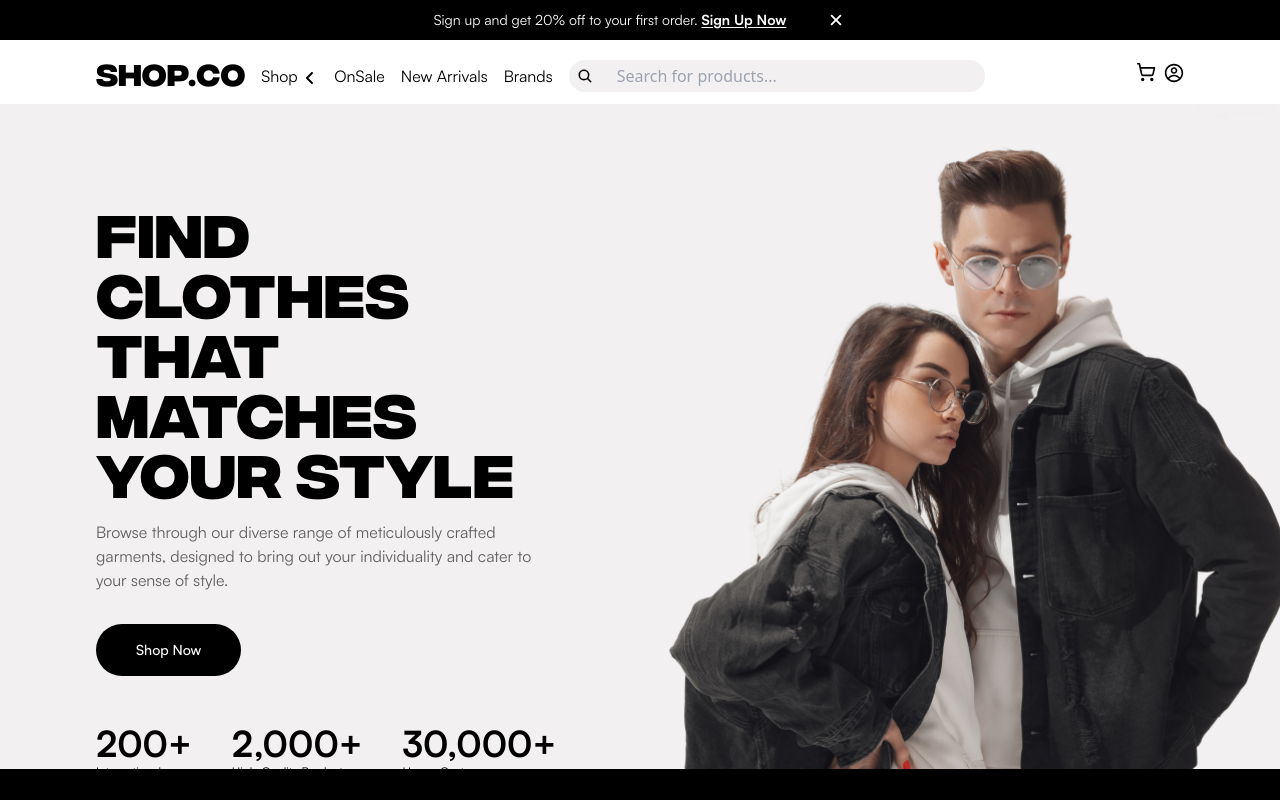
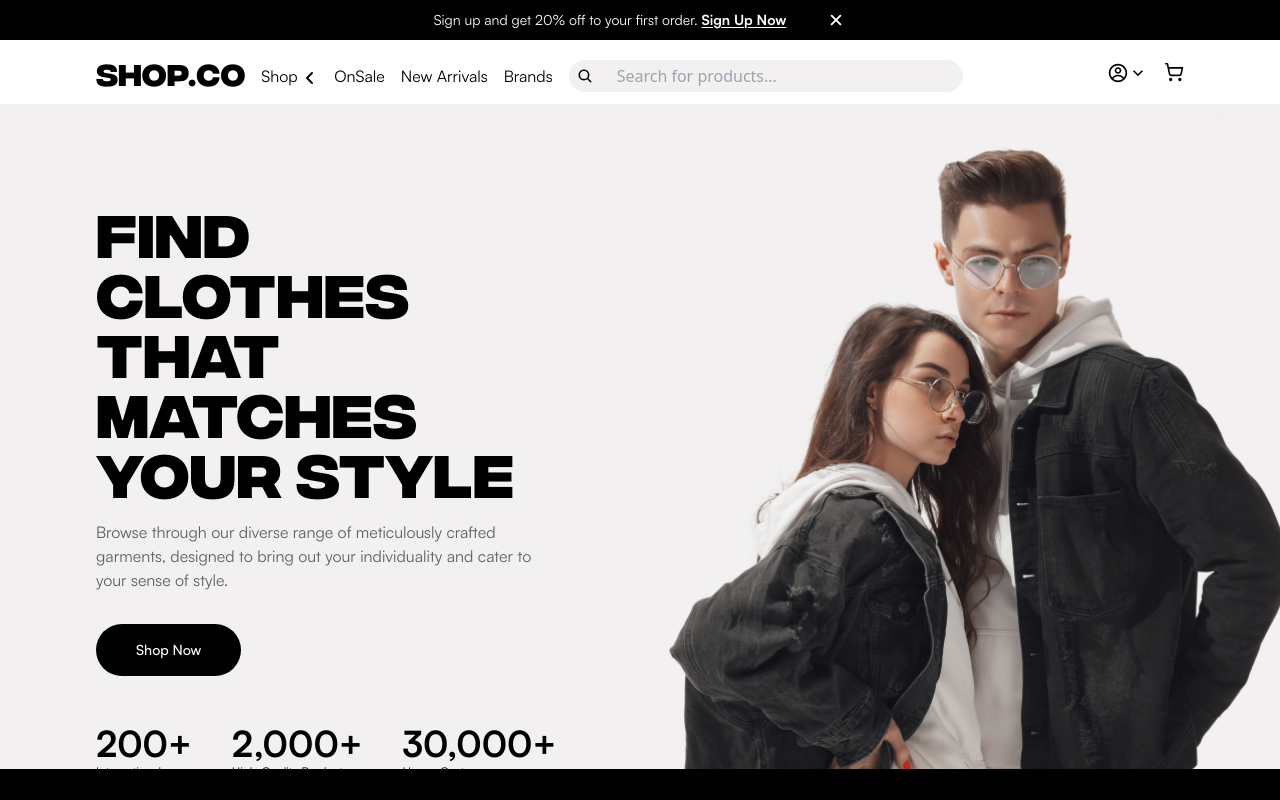
Before and after one commit to WebDev-MAP/E-Commerce, a React (Vite) app: page / in a window 1280 px wide. Shown: the top 800 px of the page. Built offline with nearby package versions, Linux system fonts and the light colour scheme.

Commit message:
Add user menu to Navbar component

```diff
--- a/src/components/Navbar.jsx
+++ b/src/components/Navbar.jsx
@@ -16,6 +16,7 @@ import { FaFacebook } from 'react-icons/fa'
 import { FaInstagram } from 'react-icons/fa'
 import { FaGithub } from 'react-icons/fa'
 import { useShopContext } from '../context/ShopContext'
+import { MdKeyboardArrowDown } from 'react-icons/md'
 
 function Navbar() {
   const [menuIsOpen, setMenuIsOpen] = useState(false)
@@ -23,6 +24,8 @@ function Navbar() {
   const [mobileQuery, setMobileQuery] = useState('')
   const [searchbarIsOpen, setSearchbarIsOpen] = useState(false)
   const [mobileSearchIsOpen, setMobileSearchIsOpen] = useState(false)
+  const [isLoggedin, setIsLoggedin] = useState(false)
+  const [userMenuIsOpen, setUserMenuIsOpen] = useState(false)
   const { cartQuantity } = useShopContext()
 
   const filteredProducts = products
@@ -196,7 +199,7 @@ function Navbar() {
 
           {/* Searchbar */}
           <form
-            className="mt-2 flex w-screen"
+            className="mt-2 flex w-1/3"
             onClick={() => setSearchbarIsOpen(true)}
           >
             <button className="ml-4 hidden rounded-l-full bg-background px-2  lg:inline-block">
@@ -263,6 +266,47 @@ function Navbar() {
                 </div>
               )}
             </div>
+
+            <div className="relative mt-[1px] flex items-center justify-center gap-2 pr-2 font-satoshi_regular text-base">
+              {isLoggedin ? (
+                <>
+                  <p>Welcome User</p>
+                  <div
+                    className={`r-0 absolute z-10 mt-14 flex flex-col  items-center justify-start font-satoshi_regular  transition-all duration-500 ease-in-out  ${userMenuIsOpen ? '  block h-full' : 'hidden h-0'}`}
+                  >
+                    <ul
+                      className={`flex flex-col items-start hover:cursor-pointer`}
+                    >
+                      <li>My Account</li>
+                      <li>My Orders</li>
+                      <li>Settings</li>
+                      <li>Logout</li>
+                    </ul>
+                  </div>
+                </>
+              ) : (
+                <>
+                  <div
+                    className={`r-0 absolute z-10 mt-14 flex flex-col  items-center justify-start font-satoshi_regular  transition-all duration-500 ease-in-out  ${userMenuIsOpen ? '  block h-full' : 'hidden h-0'}`}
+                  >
+                    <ul
+                      className={`flex flex-col items-start hover:cursor-pointer`}
+                    >
+                      <li>Login</li>
+                      <li>Register</li>
+                    </ul>
+                  </div>
+                </>
+              )}
+              <NavLink to="/login" className="flex">
+                <CgProfile className="text-xl" />
+                <MdKeyboardArrowDown
+                  className="text-xl"
+                  onClick={() => setUserMenuIsOpen(!userMenuIsOpen)}
+                />
+                {/* Dropdown Menu User */}
+              </NavLink>
+            </div>
             <div>
               <NavLink to="/cart">
                 <button className="relative flex">
@@ -273,11 +317,6 @@ function Navbar() {
                     </div>
                   )}
                 </button>
-              </NavLink>
-            </div>
-            <div className="mt-[1px]">
-              <NavLink to="/login">
-                <CgProfile />
               </NavLink>
             </div>
           </div>
```
